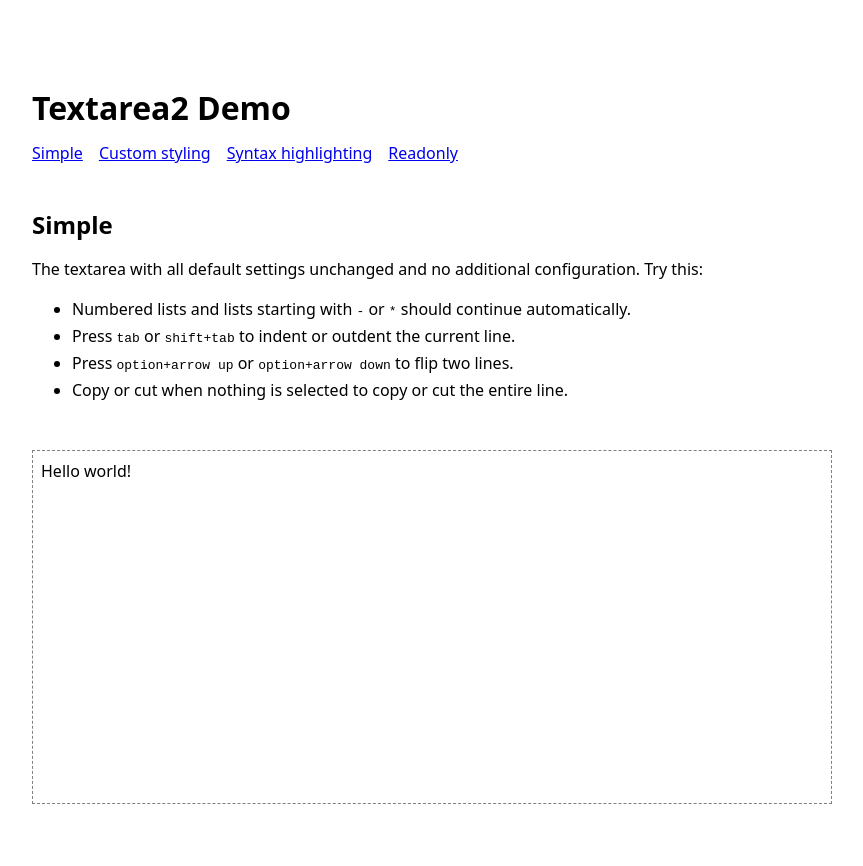
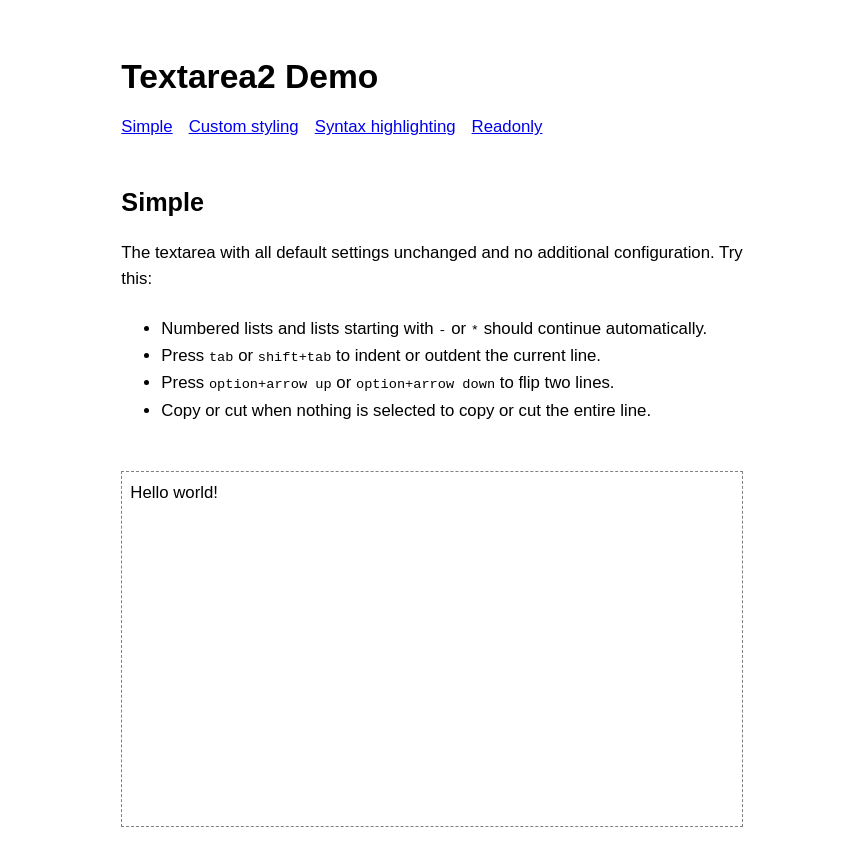
Before and after one commit to andreasphil/vue-textarea2, a Vue app: page /#simple in a window 1280 px wide. Shown: the top 866 px of the page, without its empty margins (208-1071 px from the left). Built offline with nearby package versions, Linux system fonts and the light colour scheme.

Commit message:
chore: tidy

```diff
--- a/index.html
+++ b/index.html
@@ -2,7 +2,6 @@
 <html lang="en">
   <head>
     <meta charset="UTF-8" />
-    <link rel="icon" type="image/svg+xml" href="/vite.svg" />
     <meta name="viewport" content="width=device-width, initial-scale=1.0" />
     <title>Textarea2 Demo</title>
   </head>
--- a/src/App.vue
+++ b/src/App.vue
@@ -28,6 +28,7 @@ onMounted(() => {
 </script>
 
 <template>
+  <main>
     <h1>Textarea2 Demo</h1>
     <nav>
       <ul>
@@ -45,24 +46,39 @@ onMounted(() => {
         </li>
       </ul>
     </nav>
-
     <SimpleDemo v-if="route === '#simple'" />
     <CustomStylingDemo v-else-if="route === '#custom-styling'" />
     <SyntaxHighlightingDemo v-else-if="route === '#syntax-highlighting'" />
     <ReadonlyDemo v-else-if="route === '#readonly'" />
+  </main>
 </template>
 
 <style>
 body {
-  margin: auto;
-  max-width: 50rem;
-  font-family: ui-sans, system-ui, sans-serif;
-  line-height: 1.5em;
-  padding: 6rem 1rem;
+  margin: 0;
 }
 
-h1 {
-  margin-top: 0;
+main {
+  font-family: ui-sans, sans-serif;
+  font-size: 1.05em;
+  line-height: 1.5em;
+  margin: auto;
+  max-width: 70ch;
+  padding: 4rem 1rem;
+  > :first-child { margin-top: 0; }
+  > :last-child { margin-bottom: 0; }
+}
+
+h1, h2, h3, h4, h5, h6 {
+  margin: 2em 0 1rem;
+}
+
+article, blockquote, header, footer, ol, ul, hr, p, pre {
+  margin: 1.5em 0;
+}
+
+*, ::before, ::after {
+  box-sizing: border-box;
 }
 
 nav ul {
@@ -70,6 +86,5 @@ nav ul {
   gap: 1rem;
   list-style: none;
   padding: 0;
-  margin-bottom: 3rem;
 }
 </style>
--- a/vite.config.ts
+++ b/vite.config.ts
@@ -10,12 +10,9 @@ export default defineConfig({
   build: {
     lib: {
       entry: [
-        fileURLToPath(
-          new URL("./src/components/Textarea2.vue", import.meta.url)
-        ),
+        fileURLToPath(new URL("./src/components/Textarea2.vue", import.meta.url)),
         fileURLToPath(new URL("./src/lib/text.ts", import.meta.url)),
       ],
-      name: "Textarea2",
       formats: ["es"],
     },
     rollupOptions: {
--- a/vitest.config.ts
+++ b/vitest.config.ts
@@ -3,9 +3,5 @@ import viteConfig from "./vite.config";
 
 export default mergeConfig(
   viteConfig,
-  defineConfig({
-    test: {
-      environment: "jsdom",
-    },
-  })
+  defineConfig({ test: { environment: "jsdom" } })
 );
```
Also changed, not shown: package.json (+4 -3 lines), src/demo/SyntaxHighlightingDemo.vue (indentation only). Lines whose indentation alone changed are shown as unchanged.
